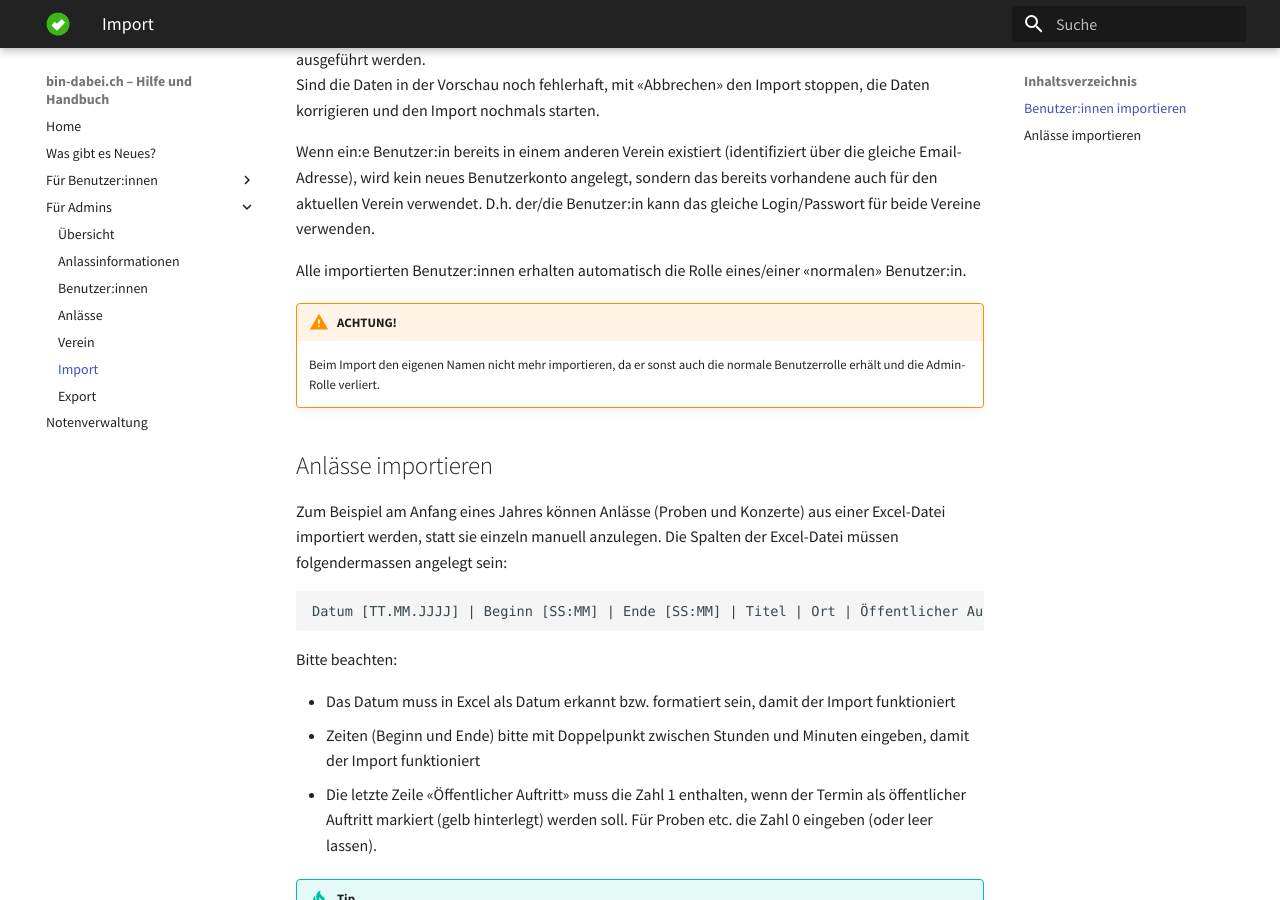
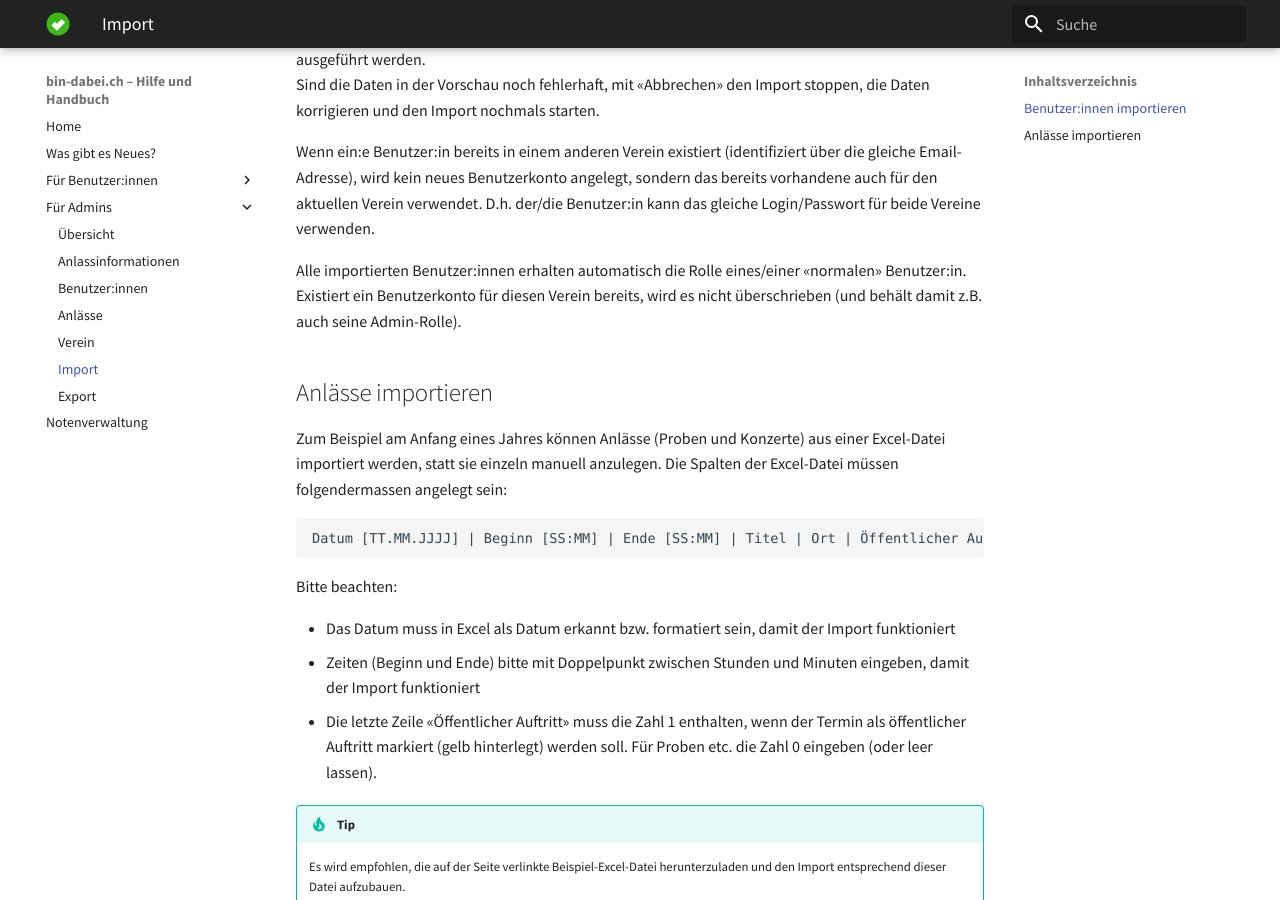
Before and after one commit to ritterg/bin-dabei-dokumentation, an MkDocs documentation site: the page built from docs/admin/import.md, in a window 1280 px wide and 900 px high, scrolled down 637 px. Built offline with MkDocs 1.6.1 and Material for MkDocs 9.7.7, drawn with Linux system fonts in a browser that asks for light colours; some web fonts are replaced.

Commit message:
changelog and import doc updated

```diff
--- a/docs/admin/import.md
+++ b/docs/admin/import.md
@@ -21,9 +21,7 @@ Sind die Daten in der Vorschau noch fehlerhaft, mit «Abbrechen» den Import sto
 Wenn ein:e Benutzer:in bereits in einem anderen Verein existiert (identifiziert über die gleiche Email-Adresse), wird kein neues Benutzerkonto angelegt, sondern das bereits vorhandene auch für den aktuellen Verein verwendet. D.h. der/die Benutzer:in kann das gleiche Login/Passwort für beide Vereine verwenden.
 
 Alle importierten Benutzer:innen erhalten automatisch die Rolle eines/einer «normalen» Benutzer:in.
-
-!!! warning "ACHTUNG!"
-    Beim Import den eigenen Namen nicht mehr importieren, da er sonst auch die normale Benutzerrolle erhält und die Admin-Rolle verliert.
+Existiert ein Benutzerkonto für diesen Verein bereits, wird es nicht überschrieben (und behält damit z.B. auch seine Admin-Rolle).
 
 ## Anlässe importieren
 
```
Also changed, not shown: docs/changelog.md (+4 -0 lines).
